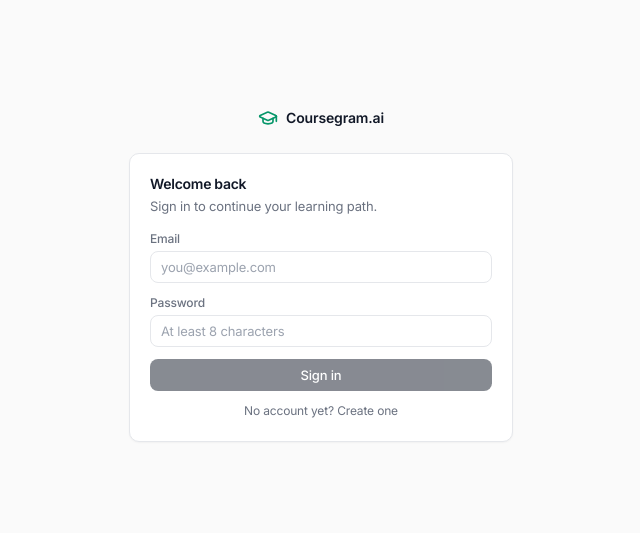
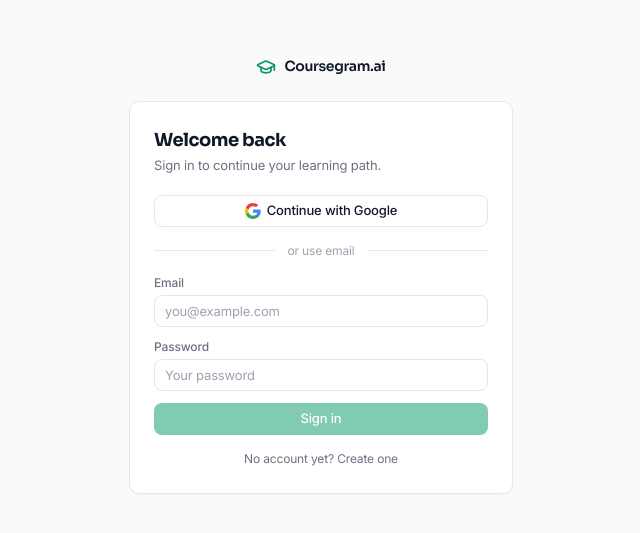
Before and after one commit to git-lakshy/coursegram.ai, a React (Vite) app in the folder frontend/: page /login in a window 1280 px wide. Shown: the part 125-658 px from the top of the page, without its empty margins (319-959 px from the left). Built offline with nearby package versions, Linux system fonts and the light colour scheme; no server answers.

Commit message:
Add Google sign in and polish login page

```diff
--- a/frontend/src/hooks/useAuth.tsx
+++ b/frontend/src/hooks/useAuth.tsx
@@ -4,7 +4,9 @@
 
 import {
   createUserWithEmailAndPassword,
+  GoogleAuthProvider,
   signInWithEmailAndPassword,
+  signInWithPopup,
   signOut,
   updateProfile,
 } from "firebase/auth"
@@ -26,6 +28,7 @@
   profile: LearnerProfile | null
   isLoading: boolean
   login: (email: string, password: string) => Promise<void>
+  loginWithGoogle: () => Promise<void>
   register: (email: string, password: string, displayName: string) => Promise<void>
   logout: () => void
   setProfile: (profile: LearnerProfile) => void
@@ -90,6 +93,14 @@
     [applySession],
   )
 
+  const loginWithGoogle = useCallback(async () => {
+    if (!firebaseEnabled || !firebaseAuth) {
+      throw new Error("Google sign in is not configured")
+    }
+    const credential = await signInWithPopup(firebaseAuth, new GoogleAuthProvider())
+    await applySession(await credential.user.getIdToken())
+  }, [applySession])
+
   const register = useCallback(
     async (userEmail: string, password: string, displayName: string) => {
       if (firebaseEnabled && firebaseAuth) {
@@ -122,7 +133,7 @@
   }, [])
 
   const value = useMemo(
-    () => ({ token, email, profile, isLoading, login, register, logout, setProfile }),
+    () => ({ token, email, profile, isLoading, login, loginWithGoogle, register, logout, setProfile }),
     [token, email, profile, isLoading, login, register, logout, setProfile],
   )
 
--- a/frontend/src/pages/Home.tsx
+++ b/frontend/src/pages/Home.tsx
@@ -95,6 +95,7 @@
               </Link>
             </>
           )}
+        </div>
         </div>
       </header>
 
--- a/frontend/src/pages/Login.tsx
+++ b/frontend/src/pages/Login.tsx
@@ -6,12 +6,35 @@
 import { Card } from "@/components/ui/card"
 import { Input } from "@/components/ui/input"
 import { useAuth } from "@/hooks/useAuth"
-import { ApiError } from "@/lib/api"
+import { firebaseEnabled } from "@/lib/firebase"
 
 type Mode = "login" | "register"
 
+function GoogleIcon() {
+  return (
+    <svg viewBox="0 0 24 24" className="h-4 w-4" aria-hidden="true">
+      <path
+        fill="#4285F4"
+        d="M23.5 12.27c0-.85-.08-1.66-.22-2.45H12v4.64h6.45a5.52 5.52 0 0 1-2.39 3.62v3h3.87c2.26-2.09 3.57-5.17 3.57-8.81Z"
+      />
+      <path
+        fill="#34A853"
+        d="M12 24c3.24 0 5.96-1.07 7.94-2.91l-3.87-3c-1.07.72-2.44 1.15-4.07 1.15-3.13 0-5.78-2.11-6.73-4.96H1.29v3.1A12 12 0 0 0 12 24Z"
+      />
+      <path
+        fill="#FBBC05"
+        d="M5.27 14.28a7.2 7.2 0 0 1 0-4.56v-3.1H1.29a12 12 0 0 0 0 10.76l3.98-3.1Z"
+      />
+      <path
+        fill="#EA4335"
+        d="M12 4.75c1.76 0 3.34.61 4.58 1.8l3.44-3.44A11.98 11.98 0 0 0 12 0 12 12 0 0 0 1.29 6.62l3.98 3.1C6.22 6.86 8.87 4.75 12 4.75Z"
+      />
+    </svg>
+  )
+}
+
 export function Login() {
-  const { login, register } = useAuth()
+  const { login, loginWithGoogle, register } = useAuth()
   const navigate = useNavigate()
   const location = useLocation()
   const from = (location.state as { from?: string } | null)?.from ?? "/dashboard"
@@ -27,6 +50,31 @@
     [email, password, isBusy],
   )
 
+  function friendlyError(err: unknown): string {
+    const message = err instanceof Error ? err.message : ""
+    if (message.includes("email-already-in-use")) return "That email is already registered."
+    if (message.includes("invalid-credential") || message.includes("wrong-password"))
+      return "Invalid email or password."
+    if (message.includes("weak-password")) return "Password must be at least 6 characters."
+    if (message.includes("popup-closed") || message.includes("cancelled-popup"))
+      return "Google sign in was cancelled."
+    if (message.includes("Database is not active")) return message
+    return "Something went wrong. Try again."
+  }
+
+  async function handleGoogle() {
+    setError(null)
+    setIsBusy(true)
+    try {
+      await loginWithGoogle()
+      navigate(from, { replace: true })
+    } catch (err) {
+      setError(friendlyError(err))
+    } finally {
+      setIsBusy(false)
+    }
+  }
+
   async function handleSubmit(event: React.FormEvent) {
     event.preventDefault()
     setError(null)
@@ -39,42 +87,54 @@
       }
       navigate(from, { replace: true })
     } catch (err) {
-      const status = err instanceof ApiError ? err.status : 0
-      if (status === 503) {
-        setError(err instanceof ApiError ? err.message : "Service unavailable. Try again later.")
-      } else {
-        setError(
-          status === 401
-            ? "Invalid email or password."
-            : status === 409
-              ? "That email is already registered."
-              : "Something went wrong. Try again.",
-        )
-      }
+      setError(friendlyError(err))
     } finally {
       setIsBusy(false)
     }
   }
+
+  const heading = mode === "login" ? "Welcome back" : "Create your account"
+  const subheading =
+    mode === "login"
+      ? "Sign in to continue your learning path."
+      : "Start building your personalized learning path."
+  const googleLabel = mode === "login" ? "Continue with Google" : "Sign up with Google"
 
   return (
     <div className="flex min-h-screen items-center justify-center bg-background px-4">
       <div className="w-full max-w-sm">
         <div className="mb-6 flex items-center justify-center gap-2">
           <GraduationCap className="h-5 w-5 text-accent-600" />
-          <span className="text-base font-semibold text-ink-primary">Coursegram.ai</span>
+          <span className="font-display text-base font-semibold tracking-tight text-ink-primary">
+            Coursegram.ai
+          </span>
         </div>
 
-        <Card className="p-5">
-          <h1 className="text-base font-semibold text-ink-primary">
-            {mode === "login" ? "Welcome back" : "Create your account"}
-          </h1>
-          <p className="mt-0.5 text-sm text-ink-secondary">
-            {mode === "login"
-              ? "Sign in to continue your learning path."
-              : "Start building your personalized learning path."}
-          </p>
+        <Card className="p-6">
+          <h1 className="font-display text-lg font-bold tracking-tight text-ink-primary">{heading}</h1>
+          <p className="mt-0.5 text-sm text-ink-secondary">{subheading}</p>
 
-          <form onSubmit={handleSubmit} className="mt-4 space-y-3">
+          {firebaseEnabled ? (
+            <>
+              <Button
+                type="button"
+                variant="outline"
+                className="mt-5 w-full"
+                onClick={handleGoogle}
+                disabled={isBusy}
+              >
+                <GoogleIcon />
+                {googleLabel}
+              </Button>
+              <div className="my-4 flex items-center gap-3">
+                <span className="h-px flex-1 bg-border" />
+                <span className="text-xs text-ink-muted">or use email</span>
+                <span className="h-px flex-1 bg-border" />
+              </div>
+            </>
+          ) : null}
+
+          <form onSubmit={handleSubmit} className={firebaseEnabled ? "space-y-3" : "mt-4 space-y-3"}>
             {mode === "register" ? (
               <label className="block">
                 <span className="mb-1 block text-xs font-medium text-ink-secondary">Name</span>
@@ -103,7 +163,7 @@
                 type="password"
                 value={password}
                 onChange={(event) => setPassword(event.target.value)}
-                placeholder="At least 8 characters"
+                placeholder={mode === "register" ? "At least 8 characters" : "Your password"}
                 autoComplete={mode === "login" ? "current-password" : "new-password"}
                 required
               />
@@ -111,7 +171,7 @@
 
             {error !== null ? <p className="text-xs text-red-600">{error}</p> : null}
 
-            <Button type="submit" className="w-full" disabled={!canSubmit}>
+            <Button type="submit" variant="accent" className="w-full" disabled={!canSubmit}>
               {isBusy ? "Working..." : mode === "login" ? "Sign in" : "Create account"}
             </Button>
           </form>
@@ -122,7 +182,7 @@
               setMode(mode === "login" ? "register" : "login")
               setError(null)
             }}
-            className="mt-3 w-full text-center text-xs text-ink-secondary hover:text-ink-primary"
+            className="mt-4 w-full text-center text-xs text-ink-secondary hover:text-ink-primary"
           >
             {mode === "login" ? "No account yet? Create one" : "Already have an account? Sign in"}
           </button>
```
Also changed, not shown: 2 other files (tests, documents, lock files or other folders).
